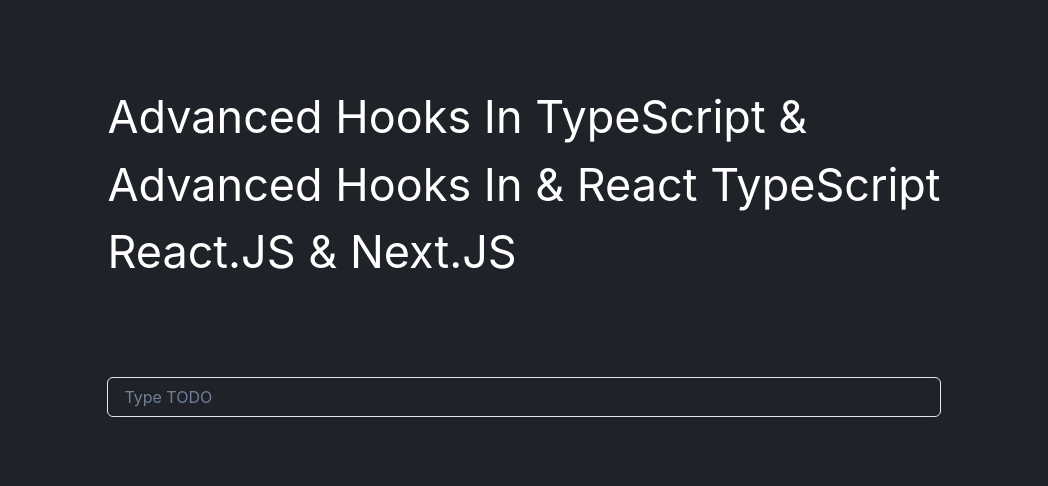
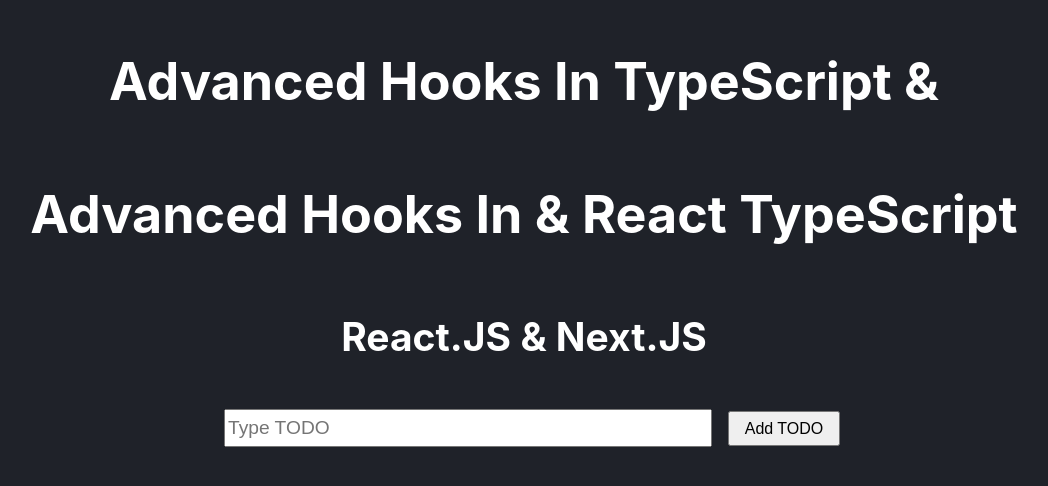
Before and after one commit to AhmedShaykh/Advanced-Hooks, a React (Create React App) app: page / in a window 1280 px wide. Shown: the part 148-634 px from the top of the page, without its empty margins (116-1164 px from the left). Built offline with nearby package versions, Linux system fonts and the light colour scheme.

Commit message:
Git Init

```diff
--- a/package.json
+++ b/package.json
@@ -3,9 +3,6 @@
   "version": "0.1.0",
   "private": true,
   "dependencies": {
-    "@chakra-ui/react": "^2.3.2",
-    "@emotion/react": "^11.10.4",
-    "@emotion/styled": "^11.10.4",
     "@testing-library/jest-dom": "^5.16.5",
     "@testing-library/react": "^13.4.0",
     "@testing-library/user-event": "^13.5.0",
@@ -13,7 +10,6 @@
     "@types/node": "^16.11.59",
     "@types/react": "^18.0.20",
     "@types/react-dom": "^18.0.6",
-    "framer-motion": "^7.3.5",
     "react": "^18.2.0",
     "react-dom": "^18.2.0",
     "react-scripts": "5.0.1",
--- a/src/App.css
+++ b/src/App.css
@@ -12,3 +12,23 @@
   font-size: calc(10px + 2vmin);
   color: white;
 }
+
+input {
+  width: 30rem;
+  height: 2rem;
+  font-size: 1.2rem;
+  margin: 1rem;
+  border-radius: 8px solid;
+}
+
+button {
+  width: 7rem;
+  height: 2.2rem;
+  font-size: 1rem;
+  border-radius: 6px solid;
+  cursor: pointer;
+}
+
+li {
+  margin: 3rem;
+}
--- a/src/App.tsx
+++ b/src/App.tsx
@@ -2,20 +2,17 @@
 import InterfaceProps from './Components/InterfaceProps';
 import Props from './Components/Props';
 import Todo from './Components/Todo';
-import { Text, Center } from '@chakra-ui/react';
 
 function App() {
   return (
     <div className="App-header">
-      <Text fontSize='45px' textAlign="ceter">
       <Props ts="TypeScript" />
       <Props>
         React TypeScript
       </Props>
+
       <InterfaceProps lang=".JS" data="Next" />
-        <br />
       <Todo />
-      </Text>
     </div>
   );
 }
--- a/src/Components/Todo.tsx
+++ b/src/Components/Todo.tsx
@@ -1,16 +1,32 @@
 import { useState } from 'react';
-import { Input } from '@chakra-ui/react';
 
 function Todo() {
 
-    const [todo, setTodo] = useState("");
+    const [todo, setTodo] = useState<string>("");
+    const [todoList, setTodoList] = useState<string[]>([]);
+
+    const addTodo = () => {
+        console.log(todo);
+        setTodoList([...todoList, todo]);
+        setTodo("");
+    }
+
+    const handleChange = (e: React.ChangeEvent<HTMLInputElement>) => {
+        setTodo(e.target.value);
+    }
 
     return (
         <div>
-            <Input type="text"
+            <input type="text"
                 placeholder='Type TODO'
                 value={todo}
-                onChange={(e) => setTodo(e.target.value)} />
+                onChange={(e) => handleChange(e)} />
+            <button onClick={() => addTodo()}>Add TODO</button>
+            <ol>
+                {todoList.map(item => {
+                    return <li key={item}>{item}</li>
+                })}
+            </ol>
         </div>
     )
 }
--- a/src/index.tsx
+++ b/src/index.tsx
@@ -3,16 +3,13 @@
 import './index.css';
 import App from './App';
 import reportWebVitals from './reportWebVitals';
-import { ChakraProvider } from '@chakra-ui/react';
 
 const root = ReactDOM.createRoot(
   document.getElementById('root') as HTMLElement
 );
 root.render(
   <React.StrictMode>
-    <ChakraProvider>
-      <App />
-    </ChakraProvider>
+    <App />
   </React.StrictMode>
 );
 
```
Also changed, not shown: 1 other file (tests, documents, lock files or other folders). Lines whose indentation alone changed are shown as unchanged.
